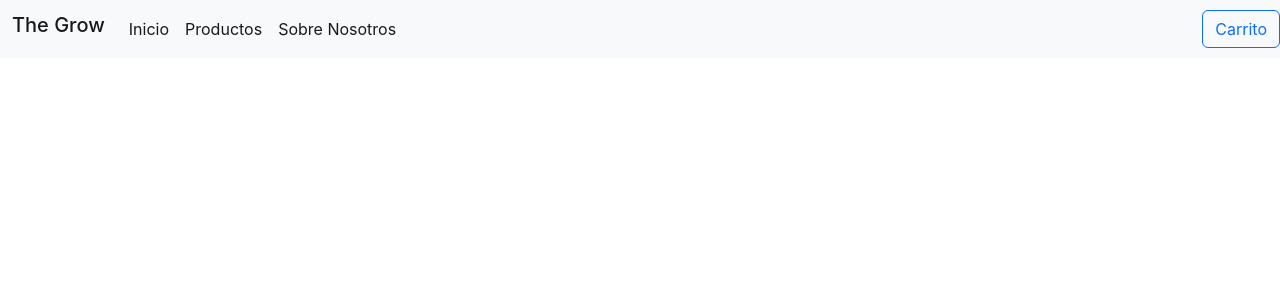
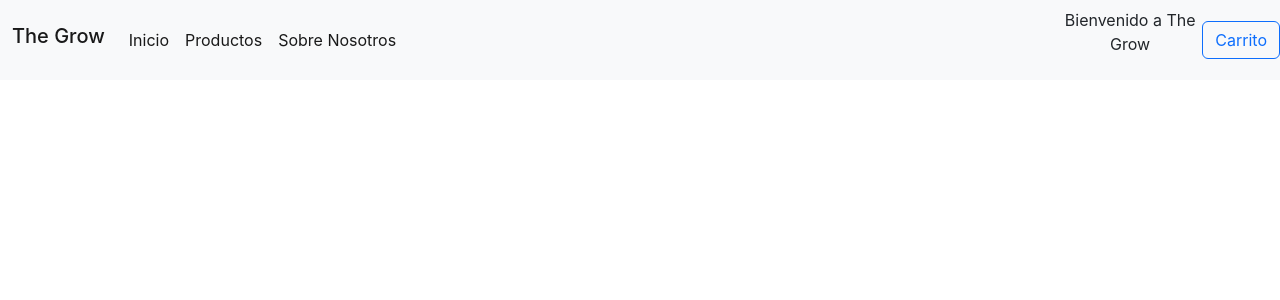
Before and after one commit to javierlaporte/primerapp, a React (Create React App) app: page / in a window 1280 px wide. Shown: the top 300 px of the page. Built offline with nearby package versions, Linux system fonts and the light colour scheme.

Commit message:
creo el itemlistcontainer con el greeting

```diff
--- a/src/App.js
+++ b/src/App.js
@@ -1,14 +1,16 @@
-import logo from './logo.svg';
+
 import './App.css';
 import NavBar from './components/NavBar';
+import ItemListContainer from './components/ItemListContainer';
 function App() {
   return (
     <div class="App">
-     <NavBar />
 
+     <ItemListContainer/>
 
 
     </div>
+
   );
 }
 
--- /dev/null
+++ b/src/components/ItemListContainer.js
@@ -0,0 +1,17 @@
+import NavBar from "./NavBar";
+
+const ItemListContainer = () => {
+return (
+<div>
+<NavBar greeting={"Bienvenido a The Grow "} />
+
+</div>
+
+)
+
+
+
+
+};
+
+export default ItemListContainer;
--- a/src/components/NavBar.js
+++ b/src/components/NavBar.js
@@ -1,6 +1,6 @@
 import CartWidget from "./CartWidget";
 
-const NavBar = () => {
+const NavBar = ({greeting}) => {
     return (
 
     <nav class="navbar navbar-expand-lg bg-light">
@@ -24,7 +24,11 @@ const NavBar = () => {
         </ul>
       </div>
     </div>
+    <div>
+    <p>{greeting}</p>
+    </div>
     <div><CartWidget/></div>
+
   </nav>
   )
     ;
```
